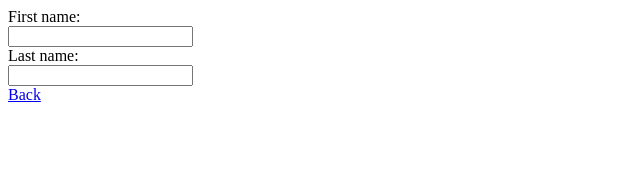
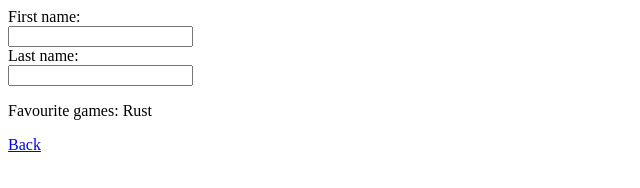
Before and after one commit to AndrejsGrisinovs/AndrejsGrisinovs.github.io, a plain HTML site: page forms.html in a window 1280 px wide. Shown: the whole page, without its empty margins (0-640 px from the left). Drawn offline with Linux system fonts and the light colour scheme.

Commit message:
add a form

```diff
--- a/forms.html
+++ b/forms.html
@@ -10,6 +10,7 @@
   <input type="text" name="firstname"><br>
   Last name:<br>
   <input type="text" name="lastname">
+  <p>Favourite games: Rust<br></p>
 </form>
 <a href = 'index.html'>Back</a>
 </body>
```
